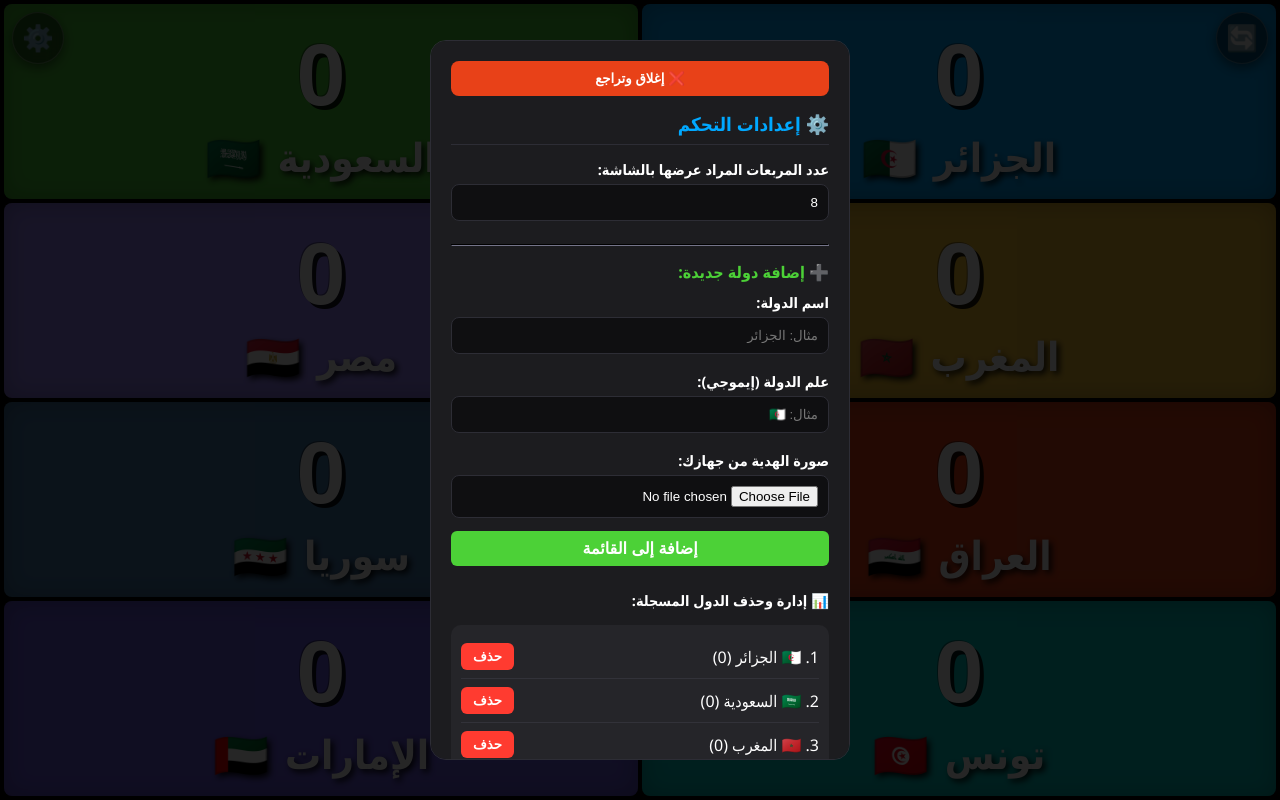
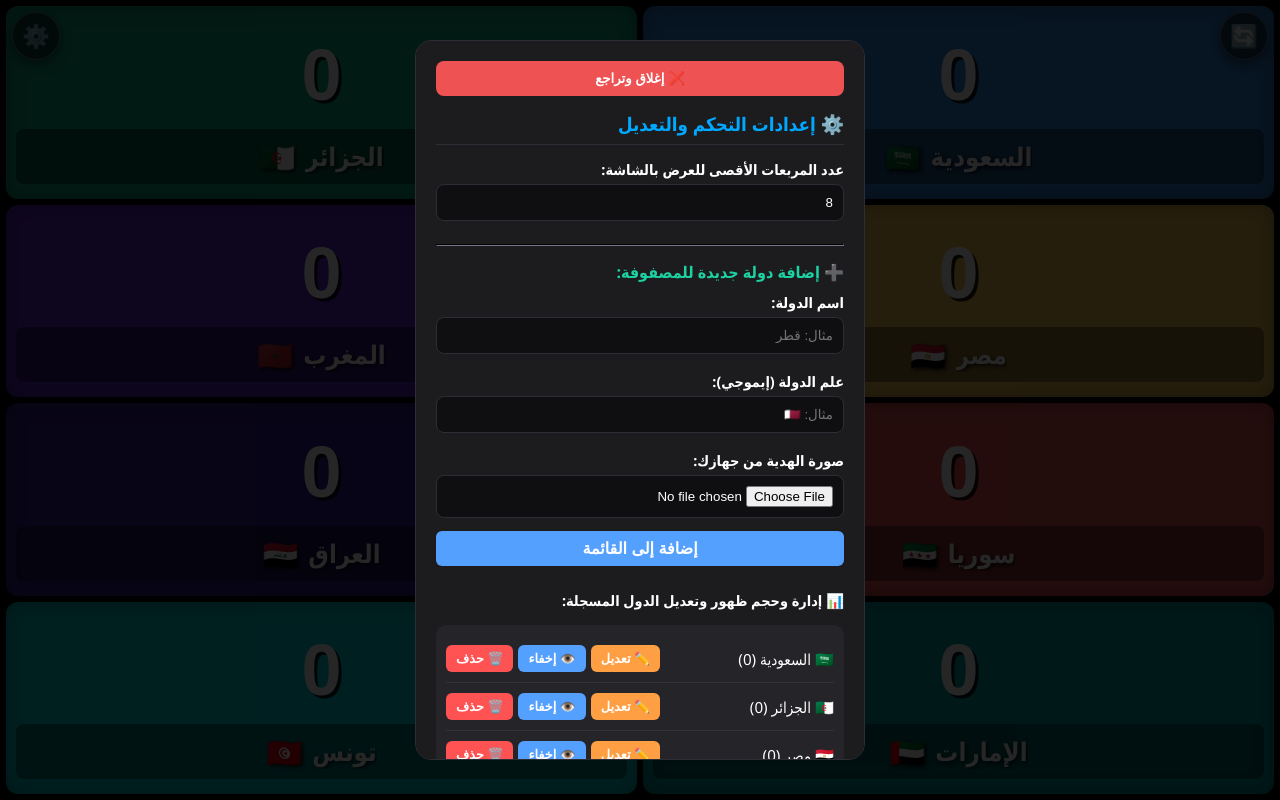
Before and after one commit to ikuuz3/Tik-, a plain HTML site: page index.html in a window 1280 px wide. Both pictures are taken after a click on the button "⚙️". Drawn offline with Linux system fonts and the light colour scheme.

Commit message:
Update index.html

```diff
--- a/index.html
+++ b/index.html
@@ -3,7 +3,7 @@
 <head>
     <meta charset="UTF-8">
     <meta name="viewport" content="width=device-width, initial-scale=1.0, maximum-scale=1.0, user-scalable=no">
-    <title>تحدي تيك توك الاحترافي</title>
+    <title>تحدي تيك توك الاحترافي المطور</title>
     <style>
         * {
             box-sizing: border-box;
@@ -15,7 +15,7 @@
 
         body {
             font-family: 'Segoe UI', Tahoma, Geneva, Verdana, sans-serif;
-            background-color: #000000;
+            background-color: #121212;
             color: #ffffff;
             height: 100vh;
             width: 100vw;
@@ -30,12 +30,12 @@
             position: absolute;
             top: 12px;
             z-index: 999;
-            background: rgba(0, 0, 0, 0.5);
+            background: rgba(0, 0, 0, 0.6);
             color: white;
             border: 1px solid rgba(255, 255, 255, 0.3);
-            width: 52px;
-            height: 52px;
-            font-size: 1.6rem;
+            width: 48px;
+            height: 48px;
+            font-size: 1.4rem;
             border-radius: 50%;
             cursor: pointer;
             display: flex;
@@ -49,12 +49,12 @@
         #settingsBtn { left: 12px; }
         #resetBtn { right: 12px; }
 
-        /* شبكة المربعات الديناميكية - شاشة واحدة ثابتة دائماً */
+        /* شبكة المربعات الديناميكية المرنة والمصلحة تماماً */
         .grid-container {
             display: grid;
             grid-template-columns: repeat(2, 1fr);
-            gap: 4px;
-            padding: 4px;
+            gap: 6px;
+            padding: 6px;
             height: 100vh;
             width: 100vw;
             background-color: #000000;
@@ -65,55 +65,61 @@
             flex-direction: column;
             justify-content: space-between;
             align-items: center;
-            padding: 20px 10px;
-            border-radius: 8px;
+            padding: 15px 10px;
+            border-radius: 12px;
             position: relative;
-            box-shadow: inset 0 0 25px rgba(0,0,0,0.25);
+            box-shadow: inset 0 0 20px rgba(0,0,0,0.3);
             overflow: hidden;
+            cursor: pointer;
         }
 
-        /* العداد الرقمي الكبير المجسم */
+        /* العداد الرقمي المصلح والمتناسب مع المساحة */
         .counter {
-            font-size: 5.5rem;
+            font-size: 4.5rem;
             font-weight: 900;
             font-family: Arial, sans-serif;
-            text-shadow: 4px 4px 0px rgba(0, 0, 0, 0.85), -1px -1px 0px rgba(0,0,0,0.4);
+            text-shadow: 3px 3px 0px rgba(0, 0, 0, 0.85);
             flex-grow: 1;
             display: flex;
             align-items: center;
             justify-content: center;
         }
 
-        /* هوية البلد الكبيرة والواضحة جداً (محدثة لتكون أكبر بأضعاف) */
+        /* شريط الهوية المحسن أسفل المربع لحمايته من التداخل */
         .country-identity-row {
             width: 100%;
+            background: rgba(0, 0, 0, 0.4);
+            padding: 8px 6px;
+            border-radius: 8px;
             display: flex;
             flex-direction: row;
             align-items: center;
             justify-content: center;
-            gap: 16px;
-            font-size: 2.5rem; /* تم تكبير الخط ليكون ضخماً وواضحاً جداً */
-            font-weight: 900;
-            text-shadow: 3px 3px 6px rgba(0, 0, 0, 0.95);
-            padding-bottom: 10px;
+            gap: 10px;
+            font-size: 1.6rem;
+            font-weight: bold;
+            text-shadow: 2px 2px 4px rgba(0, 0, 0, 0.8);
         }
 
         .gift-img {
-            width: 85px; /* تكبير حجم صورة الهدية لتتناسق مع الكتابة الكبيرة */
-            height: 85px;
+            width: 45px;
+            height: 45px;
             object-fit: contain;
-            filter: drop-shadow(2px 4px 6px rgba(0,0,0,0.6));
+            filter: drop-shadow(2px 3px 4px rgba(0,0,0,0.5));
         }
 
         .flag-text {
-            font-size: 2.8rem; /* تكبير حجم علم الدولة الإيموجي */
+            font-size: 1.8rem;
         }
 
         .name-text {
             white-space: nowrap;
+            overflow: hidden;
+            text-overflow: ellipsis;
+            max-width: 120px;
         }
 
-        /* نافذة الإعدادات الشاملة */
+        /* نافذة الإعدادات المتطورة */
         .modal {
             display: none;
             position: fixed;
@@ -130,7 +136,7 @@
             padding: 20px;
             border-radius: 16px;
             width: 100%;
-            max-width: 420px;
+            max-width: 450px;
             max-height: 90vh;
             overflow-y: auto;
             border: 1px solid #2d2d35;
@@ -148,23 +154,45 @@
         .manage-list {
             margin-top: 15px; background: #252529; padding: 10px; border-radius: 10px;
         }
+
+        /* تجميل أسطر التحكم بالدول داخل الإعدادات */
         .manage-item {
-            display: flex; justify-content: space-between; align-items: center;
-            padding: 8px 0; border-bottom: 1px solid #323239;
+            display: flex;
+            justify-content: space-between;
+            align-items: center;
+            padding: 10px 0;
+            border-bottom: 1px solid #323239;
         }
-        .delete-btn { background: #ff3b30; color: white; border: none; padding: 6px 12px; border-radius: 6px; cursor: pointer; font-weight: bold;}
+        .manage-item-info {
+            display: flex;
+            align-items: center;
+            gap: 6px;
+            font-size: 0.95rem;
+        }
+        .manage-actions {
+            display: flex;
+            gap: 5px;
+        }
+
+        /* أزرار الإعدادات الجديدة */
+        .action-btn {
+            border: none; padding: 6px 10px; border-radius: 6px; cursor: pointer; font-weight: bold; font-size: 0.8rem; color: white;
+        }
+        .edit-btn { background: #ff9f43; }
+        .toggle-btn { background: #54a0ff; }
+        .toggle-btn.disabled { background: #576574; opacity: 0.6; }
+        .delete-btn { background: #ff5252; }
 
         .modal-buttons { display: flex; flex-direction: column; gap: 10px; margin-top: 20px; }
-        .save-btn { background: #4cd137; color: white; padding: 12px; border: none; border-radius: 8px; font-weight: bold; cursor: pointer; font-size: 1rem;}
-        .close-top-btn { background: #e84118; color: white; padding: 10px; border: none; border-radius: 8px; font-weight: bold; cursor: pointer; margin-bottom: 15px; width: 100%; text-align: center;}
+        .save-btn { background: #1dd1a1; color: white; padding: 12px; border: none; border-radius: 8px; font-weight: bold; cursor: pointer; font-size: 1rem;}
+        .close-top-btn { background: #ee5253; color: white; padding: 10px; border: none; border-radius: 8px; font-weight: bold; cursor: pointer; margin-bottom: 15px; width: 100%; text-align: center;}
 
-        /* الألوان الافتراضية المشعة للمربعات */
-        .bg-1 { background-color: #00a8ff; } .bg-2 { background-color: #4cd137; }
-        .bg-3 { background-color: #fbc531; } .bg-4 { background-color: #9c88ff; }
-        .bg-5 { background-color: #e84118; } .bg-6 { background-color: #487eb0; }
-        .bg-7 { background-color: #00cec9; } .bg-8 { background-color: #6c5ce7; }
-        .bg-9 { background-color: #ed4c67; } .bg-10 { background-color: #12cbd6; }
-        .bg-11 { background-color: #ff7f50; } .bg-12 { background-color: #2ed573; }
+        /* ألوان المربعات */
+        .bg-1 { background-color: #2e86de; } .bg-2 { background-color: #10ac84; }
+        .bg-3 { background-color: #feca57; } .bg-4 { background-color: #5f27cd; }
+        .bg-5 { background-color: #ee5253; } .bg-6 { background-color: #341f97; }
+        .bg-7 { background-color: #01a3a4; } .bg-8 { background-color: #00d2d3; }
+        .bg-9 { background-color: #ff9f43; } .bg-10 { background-color: #1dd1a1; }
     </style>
 </head>
 <body>
@@ -178,47 +206,49 @@
         <div class="modal-content">
             <button class="close-top-btn" onclick="closeModal()">❌ إغلاق وتراجع</button>
 
-            <h3>⚙️ إعدادات التحكم</h3>
+            <h3>⚙️ إعدادات التحكم والتعديل</h3>
 
-            <label>عدد المربعات المراد عرضها بالشاشة:</label>
-            <input type="number" id="allowedCountInput" min="1" max="12" onchange="updateVisibleCount(this.value)">
+            <label>عدد المربعات الأقصى للعرض بالشاشة:</label>
+            <input type="number" id="allowedCountInput" min="1" max="20" onchange="updateVisibleCount(this.value)">
 
             <hr style="border-color:#2d2d35; margin:15px 0;">
 
-            <h4 style="color: #4cd137;">➕ إضافة دولة جديدة:</h4>
+            <h4 style="color: #1dd1a1;">➕ إضافة دولة جديدة للمصفوفة:</h4>
             <label>اسم الدولة:</label>
-            <input type="text" id="newCountryName" placeholder="مثال: الجزائر">
+            <input type="text" id="newCountryName" placeholder="مثال: قطر">
             <label>علم الدولة (إيموجي):</label>
-            <input type="text" id="newCountryFlag" placeholder="مثال: 🇩🇿">
+            <input type="text" id="newCountryFlag" placeholder="مثال: 🇶🇦">
             <label>صورة الهدية من جهازك:</label>
             <input type="file" id="newCountryGift" accept="image/*">
-            <button class="save-btn" style="width:100%; padding:8px; border-radius:6px; margin-top:5px; margin-bottom:15px;" onclick="addNewCountryItem()">إضافة إلى القائمة</button>
+            <button class="save-btn" style="width:100%; padding:8px; border-radius:6px; margin-top:5px; margin-bottom:15px; background:#54a0ff;" onclick="addNewCountryItem()">إضافة إلى القائمة</button>
 
-            <label>📊 إدارة وحذف الدول المسجلة:</label>
+            <label>📊 إدارة وحجم ظهور وتعديل الدول المسجلة:</label>
             <div class="manage-list" id="manageListContainer"></div>
 
             <div class="modal-buttons">
-                <button class="save-btn" onclick="saveAndApplySettings()">💾 حفظ الإعدادات وتطبيق</button>
+                <button class="save-btn" onclick="saveAndApplySettings()">💾 حفظ الإعدادات وتطبيق التعديلات</button>
             </div>
         </div>
     </div>
 
     <script>
+        // مصفوفة الدول الافتراضية مع إضافة خاصية visible للتحكم بالظهور والتعطيل
         const defaultCountries = [
-            { id: 1, name: "الجزائر", flag: "🇩🇿", count: 0, gift: "", bg: "bg-1" },
-            { id: 2, name: "السعودية", flag: "🇸🇦", count: 0, gift: "", bg: "bg-2" },
-            { id: 3, name: "المغرب", flag: "🇲🇦", count: 0, gift: "", bg: "bg-3" },
-            { id: 4, name: "مصر", flag: "🇪🇬", count: 0, gift: "", bg: "bg-4" },
-            { id: 5, name: "العراق", flag: "🇮🇶", count: 0, gift: "", bg: "bg-5" },
-            { id: 6, name: "سوريا", flag: "🇸🇾", count: 0, gift: "", bg: "bg-6" },
-            { id: 7, name: "تونس", flag: "🇹🇳", count: 0, gift: "", bg: "bg-7" },
-            { id: 8, name: "الإمارات", flag: "🇦🇪", count: 0, gift: "", bg: "bg-8" }
+            { id: 1, name: "السعودية", flag: "🇸🇦", count: 0, gift: "", bg: "bg-1", visible: true },
+            { id: 2, name: "الجزائر", flag: "🇩🇿", count: 0, gift: "", bg: "bg-2", visible: true },
+            { id: 3, name: "مصر", flag: "🇪🇬", count: 0, gift: "", bg: "bg-3", visible: true },
+            { id: 4, name: "المغرب", flag: "🇲🇦", count: 0, gift: "", bg: "bg-4", visible: true },
+            { id: 5, name: "سوريا", flag: "🇸🇾", count: 0, gift: "", bg: "bg-5", visible: true },
+            { id: 6, name: "العراق", flag: "🇮🇶", count: 0, gift: "", bg: "bg-6", visible: true },
+            { id: 7, name: "الإمارات", flag: "🇦🇪", count: 0, gift: "", bg: "bg-7", visible: true },
+            { id: 8, name: "تونس", flag: "🇹🇳", count: 0, gift: "", bg: "bg-8", visible: true }
         ];
 
         let countries = JSON.parse(localStorage.getItem('tik_challenge_countries')) || defaultCountries;
         let visibleCount = parseInt(localStorage.getItem('tik_challenge_limit')) || 8;
         let temporaryGiftBase64 = "";
 
+        // التعامل مع رفع ملف الهدية
         document.getElementById('newCountryGift').addEventListener('change', function(e) {
             const file = e.target.files[0];
             if (file) {
@@ -230,13 +260,18 @@
             }
         });
 
+        // رندر وعرض الشبكة الرئيسية (تظهر فقط الدول التي حالتها visible: true)
         function renderGrid() {
             const container = document.getElementById('gridContainer');
             container.innerHTML = '';
 
-            const displayList = countries.slice(0, visibleCount);
-            const rowsCount = Math.ceil(displayList.length / 2);
+            // فلترة الدول النشطة فقط والمفعلة
+            const activeCountries = countries.filter(c => c.visible !== false);
+            const displayList = activeCountries.slice(0, visibleCount);
 
+            // حساب وتوزيع الأسطر ديناميكياً بناءً على عدد العناصر لتجنب أي تداخل
+            const totalItems = displayList.length;
+            const rowsCount = Math.ceil(totalItems / 2) || 1;
             container.style.gridTemplateRows = `repeat(${rowsCount}, 1fr)`;
 
             displayList.forEach(country => {
@@ -295,18 +330,78 @@
             document.getElementById('settingsModal').style.display = 'none';
         }
 
+        // بناء قائمة التحكم في الإعدادات مع أزرار (تعديل - تعطيل/تفعيل - حذف)
         function buildManageList() {
             const container = document.getElementById('manageListContainer');
             container.innerHTML = '';
-            countries.forEach((country, index) => {
+
+            countries.forEach((country) => {
                 const item = document.createElement('div');
                 item.className = 'manage-item';
-                item.innerHTML = `
-                    <span>${index + 1}. ${country.flag} ${country.name} (${country.count})</span>
-                    <button class="delete-btn" onclick="deleteCountryItem(${country.id})">حذف</button>
-                `;
+
+                // حاوية معلومات الدولة
+                const infoDiv = document.createElement('div');
+                infoDiv.className = 'manage-item-info';
+                infoDiv.style.opacity = country.visible !== false ? '1' : '0.4';
+                infoDiv.innerHTML = `<span>${country.flag} ${country.name} (${country.count}) ${country.visible !== false ? '' : '[معطل]'}</span>`;
+
+                // حاوية الأزرار الثلاثة الذكية
+                const actionsDiv = document.createElement('div');
+                actionsDiv.className = 'manage-actions';
+
+                // 1. زر التعديل السريع
+                const editBtn = document.createElement('button');
+                editBtn.className = 'action-btn edit-btn';
+                editBtn.innerText = '✏️ تعديل';
+                editBtn.onclick = () => editCountryPrompt(country.id);
+
+                // 2. زر التعطيل / التفعيل الموقت دون حذف
+                const toggleBtn = document.createElement('button');
+                toggleBtn.className = `action-btn toggle-btn ${country.visible !== false ? '' : 'disabled'}`;
+                toggleBtn.innerText = country.visible !== false ? '👁️ إخفاء' : '✔️ إظهار';
+                toggleBtn.onclick = () => toggleVisibility(country.id);
+
+                // 3. زر الحذف النهائي
+                const deleteBtn = document.createElement('button');
+                deleteBtn.className = 'action-btn delete-btn';
+                deleteBtn.innerText = '🗑️ حذف';
+                deleteBtn.onclick = () => deleteCountryItem(country.id);
+
+                actionsDiv.appendChild(editBtn);
+                actionsDiv.appendChild(toggleBtn);
+                actionsDiv.appendChild(deleteBtn);
+
+                item.appendChild(infoDiv);
+                item.appendChild(actionsDiv);
                 container.appendChild(item);
             });
+        }
+
+        // دالة التعديل السريع للمعلومات
+        function editCountryPrompt(id) {
+            const country = countries.find(c => c.id === id);
+            if (country) {
+                const newName = prompt("تعديل اسم الدولة:", country.name);
+                if (newName === null) return; // إلغاء التعديل
+
+                const newFlag = prompt("تعديل علم الدولة (إيموجي):", country.flag);
+                if (newFlag === null) return;
+
+                if (newName.trim() !== "") {
+                    country.name = newName.trim();
+                    country.flag = newFlag.trim() || "🏳️";
+                    buildManageList();
+                }
+            }
+        }
+
+        // دالة التفعيل والتعطيل السريع للظهور
+        function toggleVisibility(id) {
+            const country = countries.find(c => c.id === id);
+            if (country) {
+                country.visible = country.visible !== false ? false : true;
+                buildManageList();
+            }
         }
 
         function addNewCountryItem() {
@@ -316,7 +411,7 @@
             if(!name) { alert("الرجاء إدخال اسم الدولة!"); return; }
 
             const nextId = countries.length > 0 ? Math.max(...countries.map(c => c.id)) + 1 : 1;
-            const randomBgNumber = Math.floor(Math.random() * 12) + 1;
+            const randomBgNumber = Math.floor(Math.random() * 10) + 1;
 
             const newCountry = {
                 id: nextId,
@@ -324,7 +419,8 @@
                 flag: flag || "🏳️",
                 count: 0,
                 gift: temporaryGiftBase64,
-                bg: `bg-${randomBgNumber}`
+                bg: `bg-${randomBgNumber}`,
+                visible: true
             };
 
             countries.push(newCountry);
@@ -345,7 +441,6 @@
         function updateVisibleCount(val) {
             let num = parseInt(val);
             if (num < 1) num = 1;
-            if (num > 12) num = 12;
             visibleCount = num;
         }
 
```
